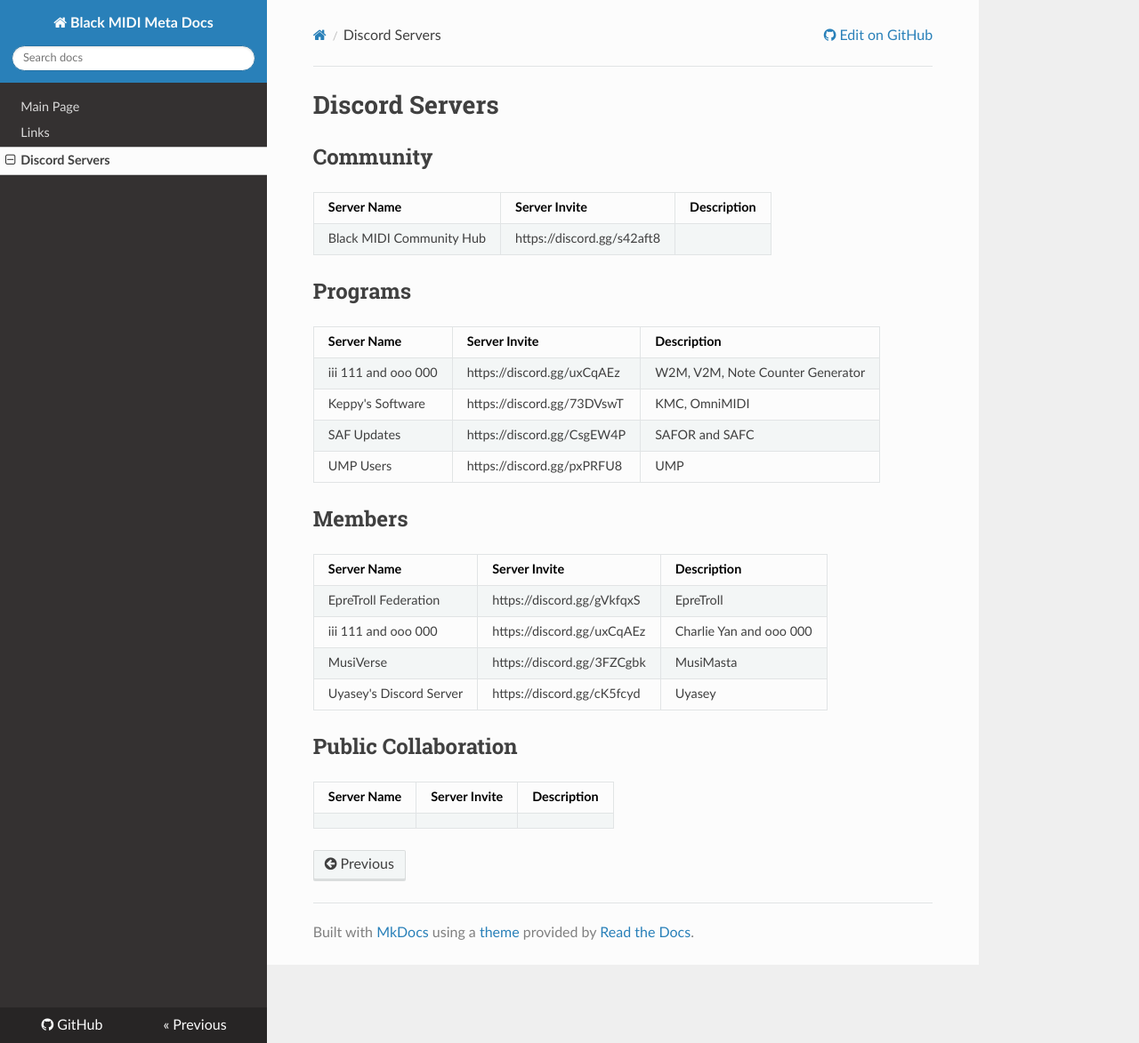
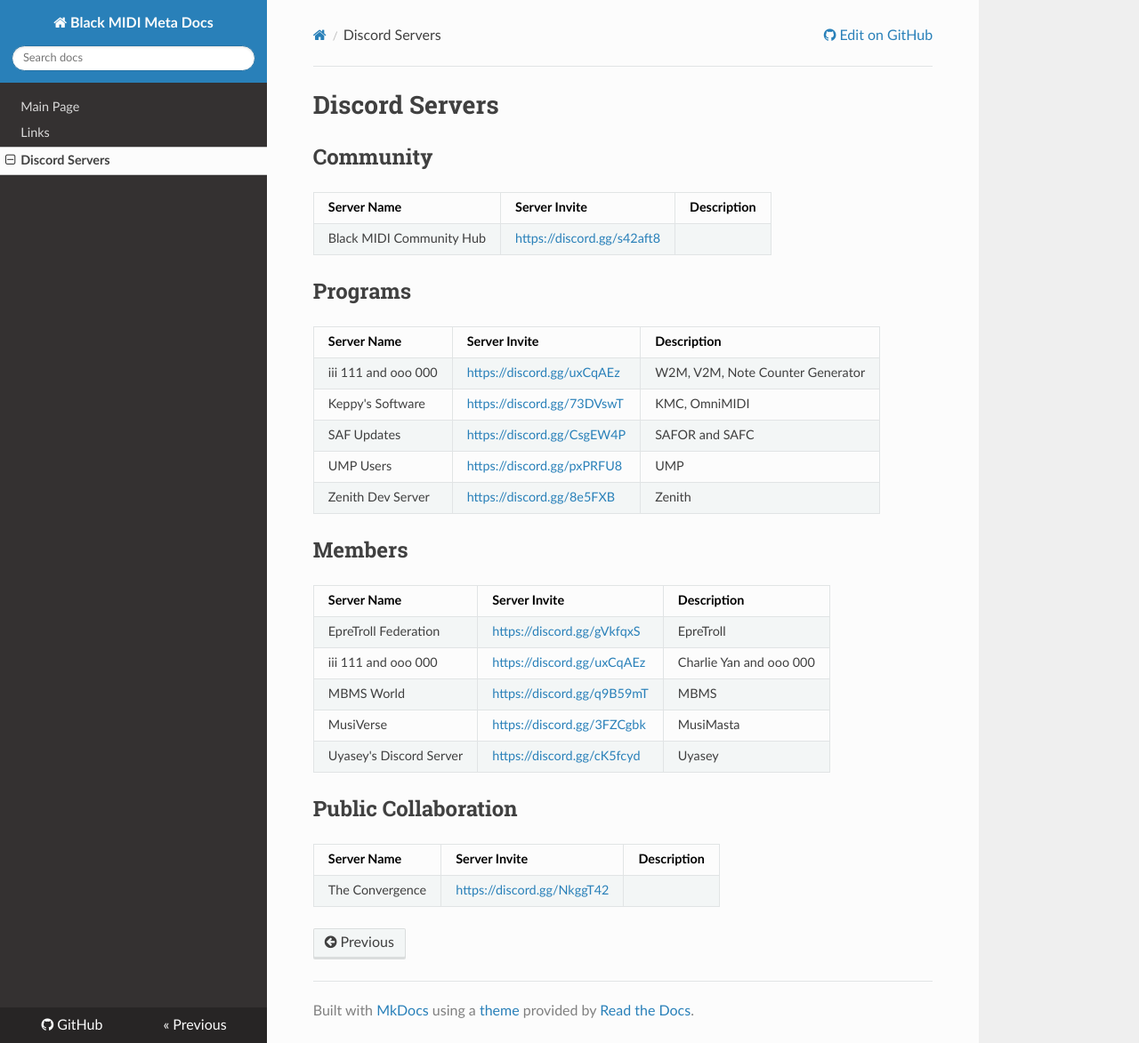
Before and after one commit to Hans5958/Black-MIDI-Meta, an MkDocs documentation site: the page built from docs/discord.md, in a window 1280 px wide and 1173 px high. Shown: the whole window at 89% size. Built offline with MkDocs 1.6.1, drawn with Linux system fonts in a browser that asks for light colours; nearby versions of some CDN libraries; old or Windows-style settings are respelled for this version of MkDocs.

```diff
--- a/docs/discord.md
+++ b/docs/discord.md
@@ -2,30 +2,34 @@
 
 ## Community
 
-| Server Name              | Server Invite              | Description |
-| ------------------------ | -------------------------- | ----------- |
-| Black MIDI Community Hub | https://discord.gg/s42aft8 |
+| Server Name              | Server Invite                                            | Description |
+| ------------------------ | -------------------------------------------------------- | ----------- |
+| Black MIDI Community Hub | [https://discord.gg/s42aft8](https://discord.gg/s42aft8) |
 
 ## Programs
 
-| Server Name         | Server Invite              | Description                      |
-| ------------------- | -------------------------- | -------------------------------- |
-| iii 111 and ooo 000 | https://discord.gg/uxCqAEz | W2M, V2M, Note Counter Generator |
-| Keppy's Software    | https://discord.gg/73DVswT | KMC, OmniMIDI                    |
-| SAF Updates         | https://discord.gg/CsgEW4P | SAFOR and SAFC                   |
-| UMP Users           | https://discord.gg/pxPRFU8 | UMP                              |
+| Server Name         | Server Invite                                            | Description                      |
+| ------------------- | -------------------------------------------------------- | -------------------------------- |
+| iii 111 and ooo 000 | [https://discord.gg/uxCqAEz](https://discord.gg/uxCqAEz) | W2M, V2M, Note Counter Generator |
+| Keppy's Software    | [https://discord.gg/73DVswT](https://discord.gg/73DVswT) | KMC, OmniMIDI                    |
+| SAF Updates         | [https://discord.gg/CsgEW4P](https://discord.gg/CsgEW4P) | SAFOR and SAFC                   |
+| UMP Users           | [https://discord.gg/pxPRFU8](https://discord.gg/pxPRFU8) | UMP                              |
+| Zenith Dev Server   | [https://discord.gg/8e5FXB](https://discord.gg/8e5FXB)   | Zenith                           |
+
 
 ## Members
 
-| Server Name             | Server Invite              | Description             |
-| ----------------------- | -------------------------- | ----------------------- |
-| EpreTroll Federation    | https://discord.gg/gVkfqxS | EpreTroll               |
-| iii 111 and ooo 000     | https://discord.gg/uxCqAEz | Charlie Yan and ooo 000 |
-| MusiVerse               | https://discord.gg/3FZCgbk | MusiMasta               |
-| Uyasey's Discord Server | https://discord.gg/cK5fcyd | Uyasey                  |
+| Server Name             | Server Invite                                            | Description             |
+| ----------------------- | -------------------------------------------------------- | ----------------------- |
+| EpreTroll Federation    | [https://discord.gg/gVkfqxS](https://discord.gg/gVkfqxS) | EpreTroll               |
+| iii 111 and ooo 000     | [https://discord.gg/uxCqAEz](https://discord.gg/uxCqAEz) | Charlie Yan and ooo 000 |
+| MBMS World              | [https://discord.gg/q9B59mT](https://discord.gg/q9B59mT) | MBMS                    |
+| MusiVerse               | [https://discord.gg/3FZCgbk](https://discord.gg/3FZCgbk) | MusiMasta               |
+| Uyasey's Discord Server | [https://discord.gg/cK5fcyd](https://discord.gg/cK5fcyd) | Uyasey                  |
 
 
 ## Public Collaboration
 
-| Server Name | Server Invite | Description |
-| ----------- | ------------- | ----------- |
+| Server Name     | Server Invite                                            | Description |
+| --------------- | -------------------------------------------------------- | ----------- |
+| The Convergence | [https://discord.gg/NkggT42](https://discord.gg/NkggT42) |
```
Also changed, not shown: docs/index.md (+2 -0 lines), docs/links.md (+44 -42 lines).
